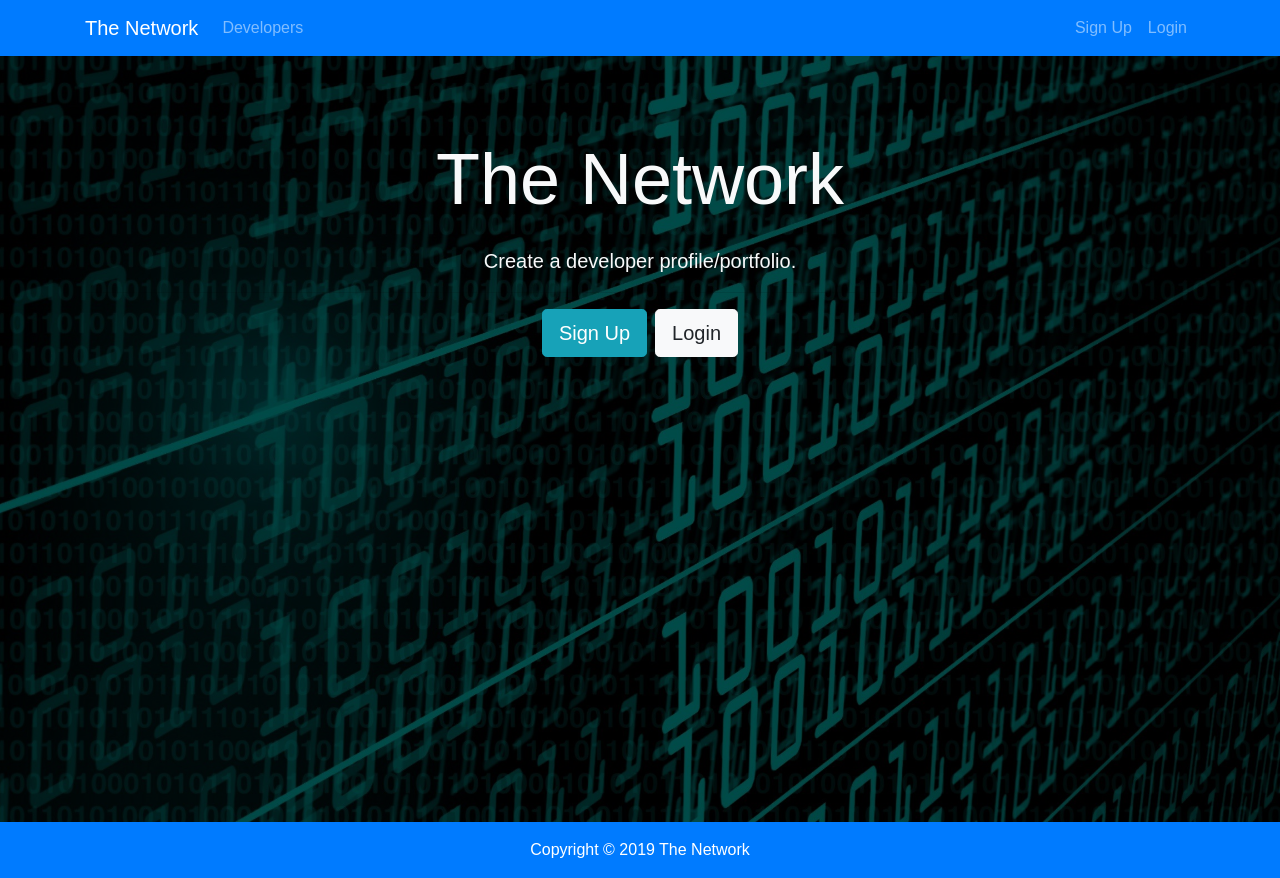
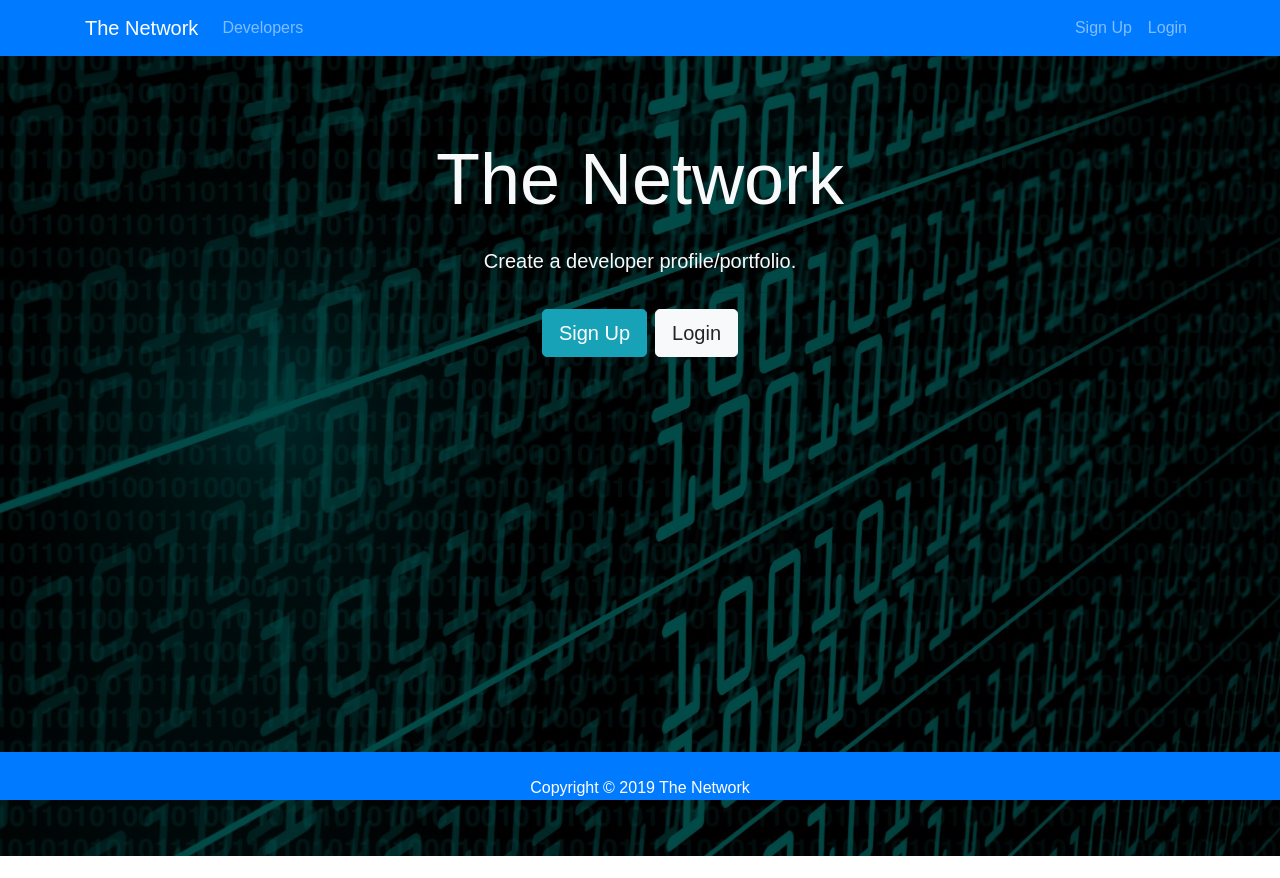
Before and after one commit to SultanaK/The-Network2, a React (Create React App) app in the folder client/: page / in a window 1280 px wide. After the commit the page ends 856 px from the top, so only its background shows below. Built offline with nearby package versions, Linux system fonts and the light colour scheme.

Commit message:
change in footer

```diff
--- a/client/src/App.css
+++ b/client/src/App.css
@@ -2,7 +2,7 @@ img {
   width: 90%;
 }
 footer{
-  position: relative;
+  position: fixed;
   bottom: 0;
   left: 0;
   right: 0;
@@ -10,10 +10,10 @@ footer{
   padding: 10px;
 }
 .p-4 {
-  padding: 1em!important;
+  padding: 1.5em!important;
 }
 .mt-5 {
-  margin-top: 1em!important;
+  margin-top: 0.5em!important;
 }
 .landing {
   position: relative;
```
